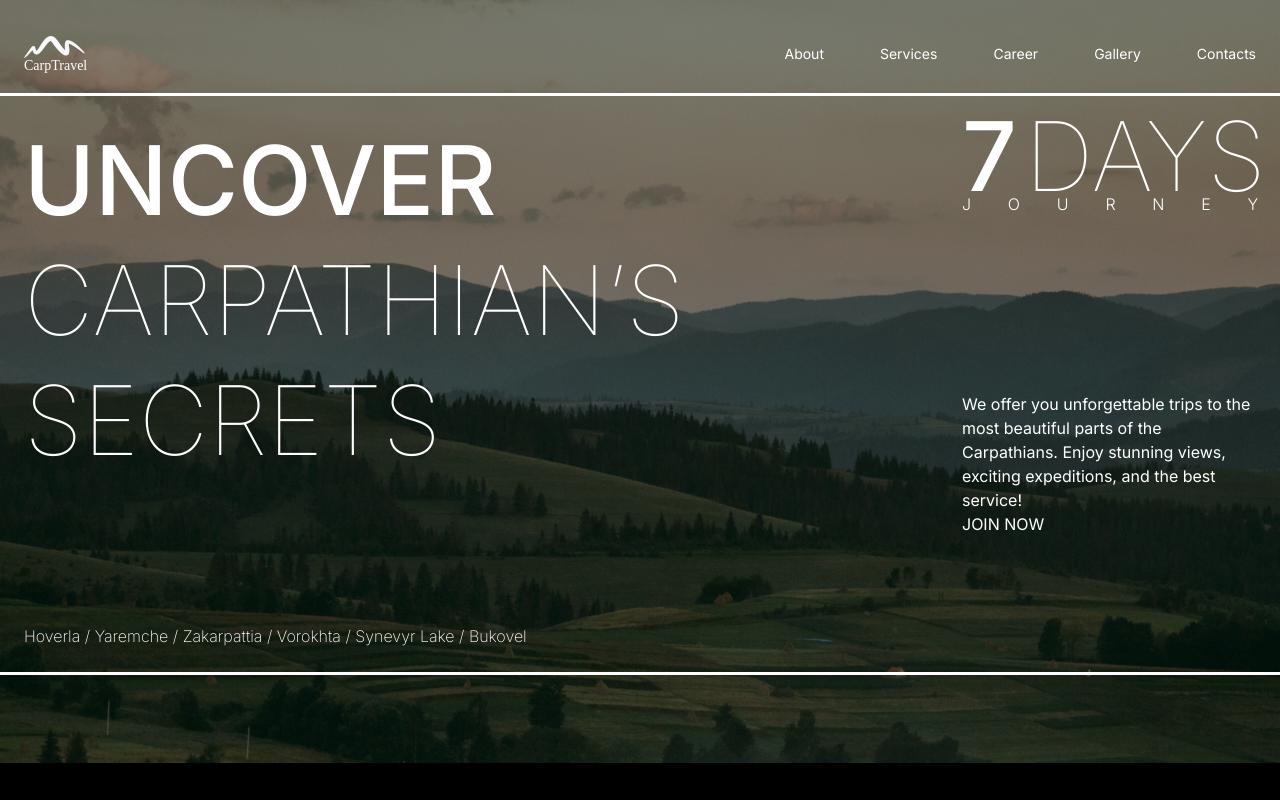
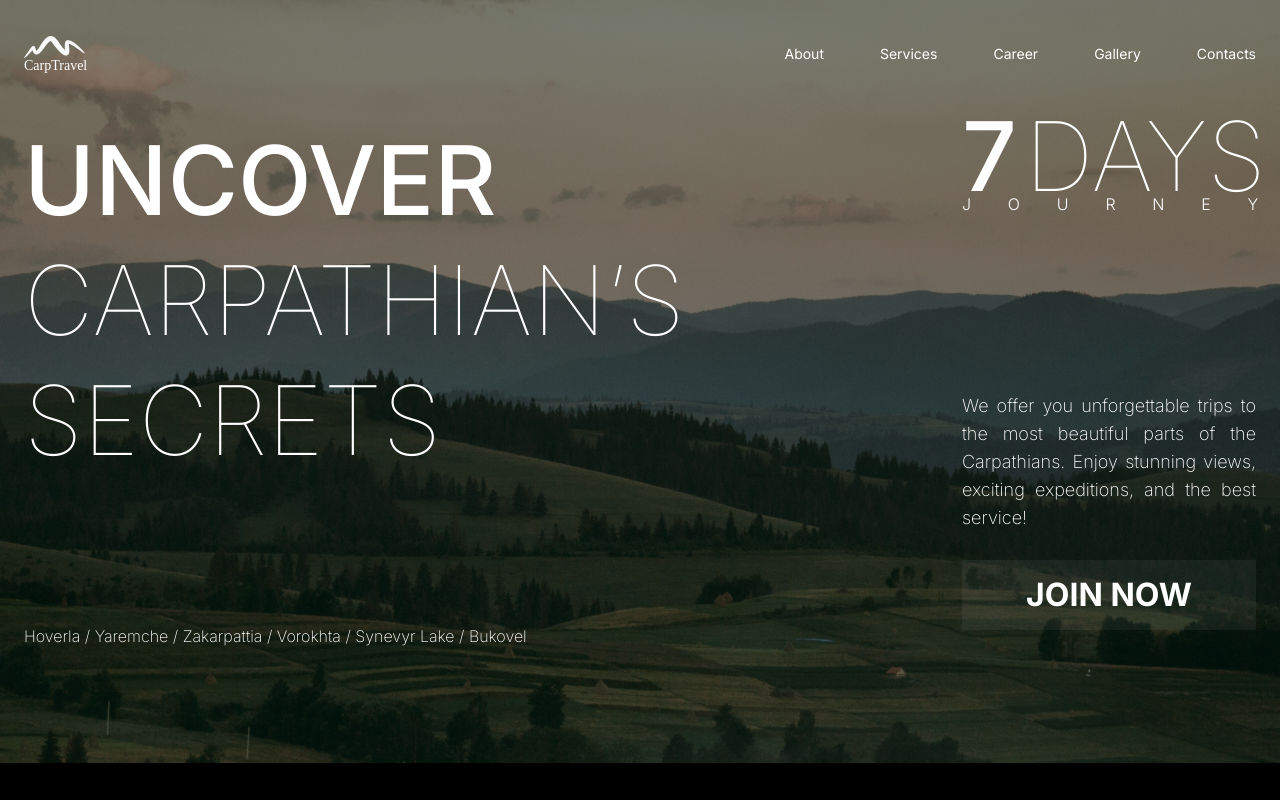
Before and after one commit to YuriyAtamanenko/CarpTravelApp, a Next.js app: page /Hero in a window 1280 px wide. Built offline with nearby package versions, Linux system fonts and the light colour scheme.

Commit message:
add Hero styles

```diff
--- a/app/Hero/page.tsx
+++ b/app/Hero/page.tsx
@@ -3,7 +3,7 @@ import Link from "next/link";
 export default function Hero() {
   return (
     <section className="hero section pb-20 pt-24">
-      <div className="container flex justify-between mx-auto max-w-7xl outline p-6">
+      <div className="container flex justify-between mx-auto max-w-7xl p-6">
         <div className="w-7/12">
           <h1 className="text-8xl font-thin uppercase leading-tight">
             <span className="font-medium">Uncover </span>Carpathian’s Secrets
@@ -17,12 +17,17 @@ export default function Hero() {
             <span className="font-medium mr-2">7</span>DAYS
           </p>
           <p className="font-light tracking-[2.3em]">JOURNEY</p>
-          <p className="mt-44">
+          <p className="mt-44 mb-7 text-lg font-extralight text-justify">
             We offer you unforgettable trips to the most beautiful parts of the
             Carpathians. Enjoy stunning views, exciting expeditions, and the
             best service!
           </p>
-          <Link href="#contacts">JOIN NOW</Link>
+          <Link
+            href="#contacts"
+            className="flex w-[18.375rem] h-[4.375rem] bg-white/5 justify-center items-center text-[32px] font-bold border-transparent file:border-solid border hover:border-white"
+          >
+            JOIN NOW
+          </Link>
         </div>
       </div>
     </section>
```
